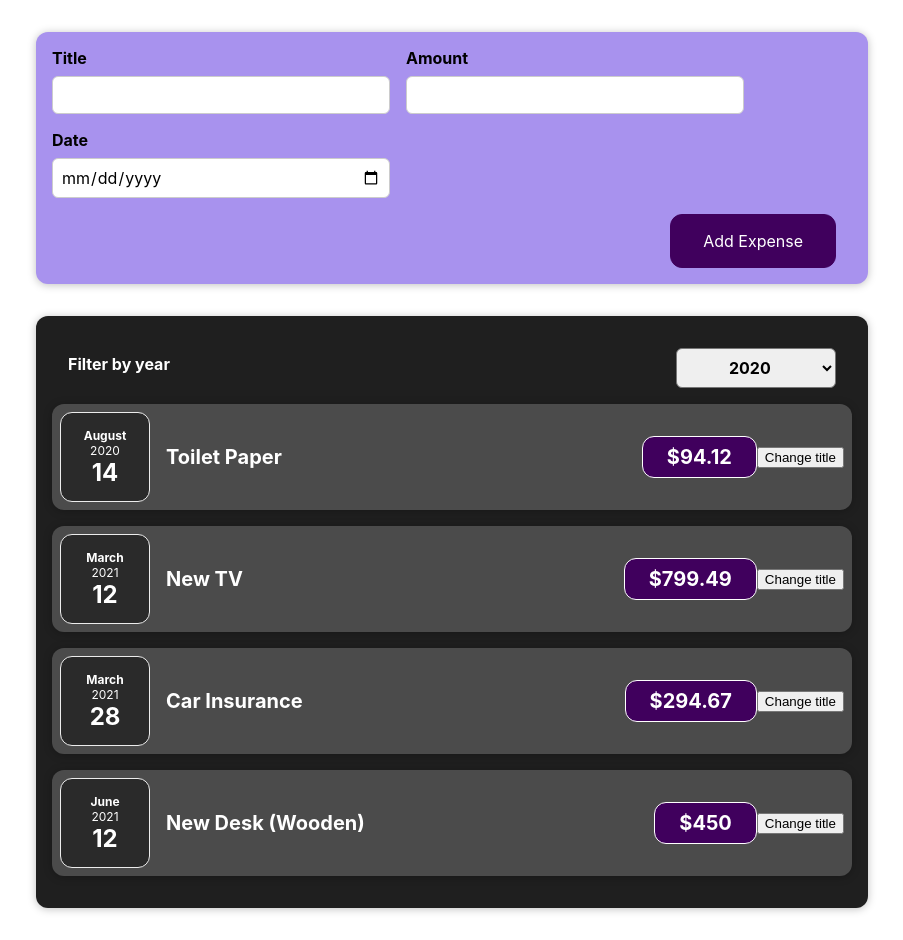
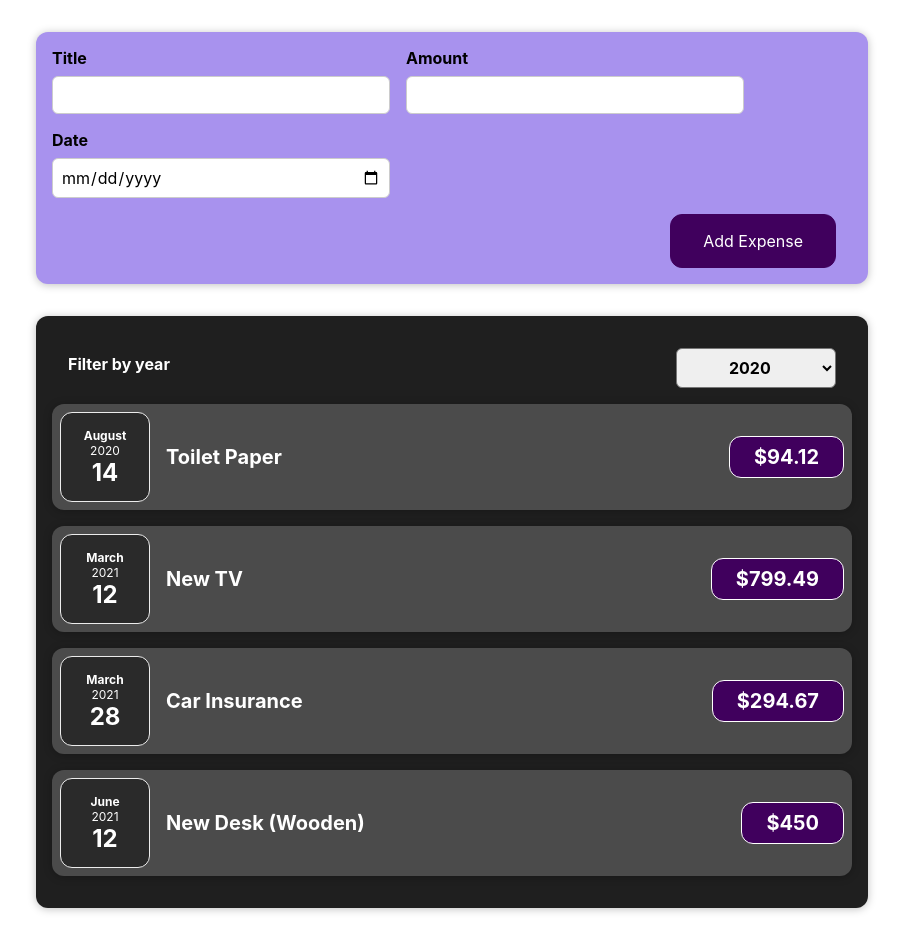
Before and after one commit to toho36/my-app, a React (Create React App) app: page / in a window 1280 px wide. Shown: the whole page, without its empty margins (188-1091 px from the left). Built offline with nearby package versions, Linux system fonts and the light colour scheme.

Commit message:
62. Rendering lists of data
and deleting buttons

```diff
--- a/src/commponents/Expenses/ExpenseItem.js
+++ b/src/commponents/Expenses/ExpenseItem.js
@@ -1,23 +1,23 @@
-import React, { useState } from 'react';
+import React from 'react';
 import './ExpenseItem.css';
 import ExpenseDate from './ExpenseDate';
 import Card from '../UI/Card';
 
 const ExpenseItem = (props) => {
-  const [title, setTitle] = useState(props.title);
-  const clickHandler = () => {
-    console.log(title);
-    setTitle('Updated');
-  };
+  // const [title, setTitle] = useState(props.title);
+  // const clickHandler = () => {
+  //   console.log(title);
+  //   setTitle('Updated');
+  // };
 
   return (
     <Card className="expense-item">
       <ExpenseDate date={props.date} />
       <div className="expense-item__description">
-        <h2>{title}</h2>
+        <h2>{props.title}</h2>
         <div className="expense-item__price">${props.amount}</div>
       </div>
-      <button onClick={clickHandler}>Change title</button>
+      {/* <button onClick={clickHandler}>Change title</button> */}
     </Card>
   );
 };
--- a/src/commponents/Expenses/Expenses.js
+++ b/src/commponents/Expenses/Expenses.js
@@ -17,26 +17,13 @@
           selected={filteredYear}
           onFilterChange={filterDataHandler}
         />
-        <ExpenseItem
-          title={props.items[0].title}
-          amount={props.items[0].amount}
-          date={props.items[0].date}
-        />
-        <ExpenseItem
-          title={props.items[1].title}
-          amount={props.items[1].amount}
-          date={props.items[1].date}
-        />
-        <ExpenseItem
-          title={props.items[2].title}
-          amount={props.items[2].amount}
-          date={props.items[2].date}
-        />
-        <ExpenseItem
-          title={props.items[3].title}
-          amount={props.items[3].amount}
-          date={props.items[3].date}
-        />
+        {props.items.map((expense) => (
+          <ExpenseItem
+            title={expense.title}
+            amount={expense.amount}
+            date={expense.date}
+          />
+        ))}
       </Card>
     </div>
   );
```
